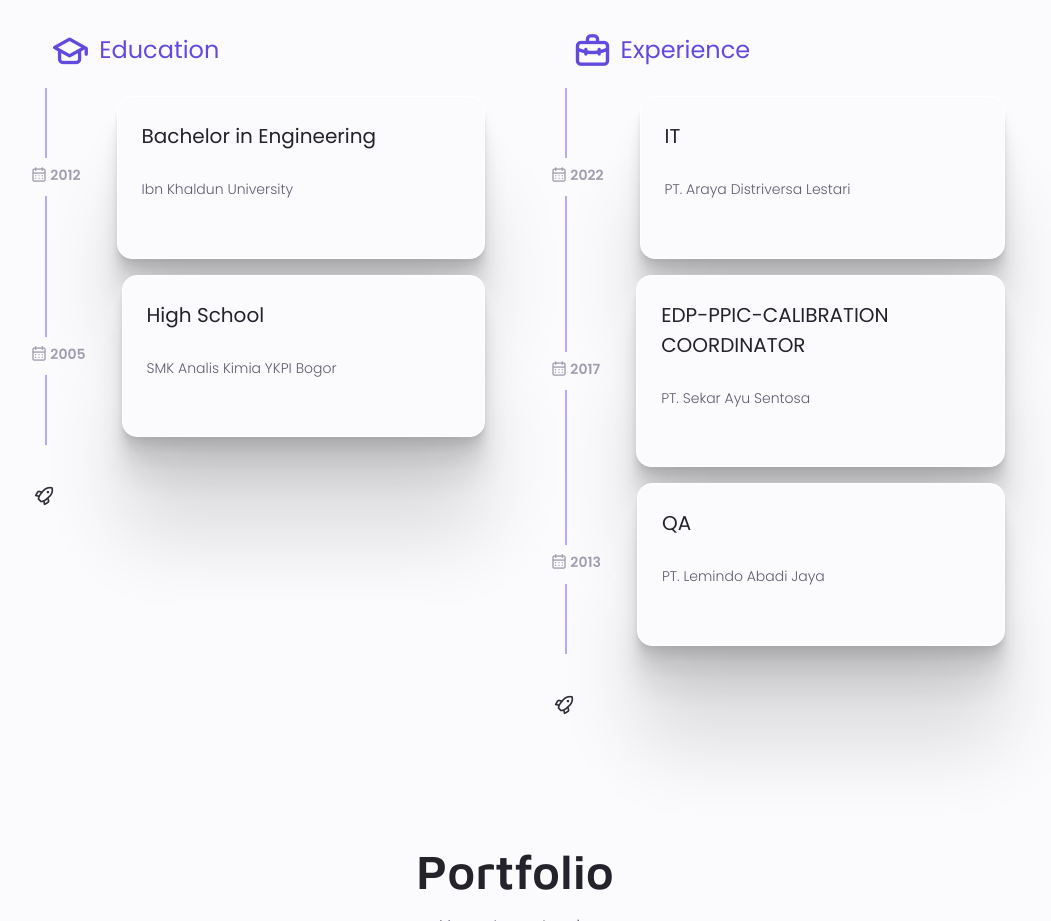
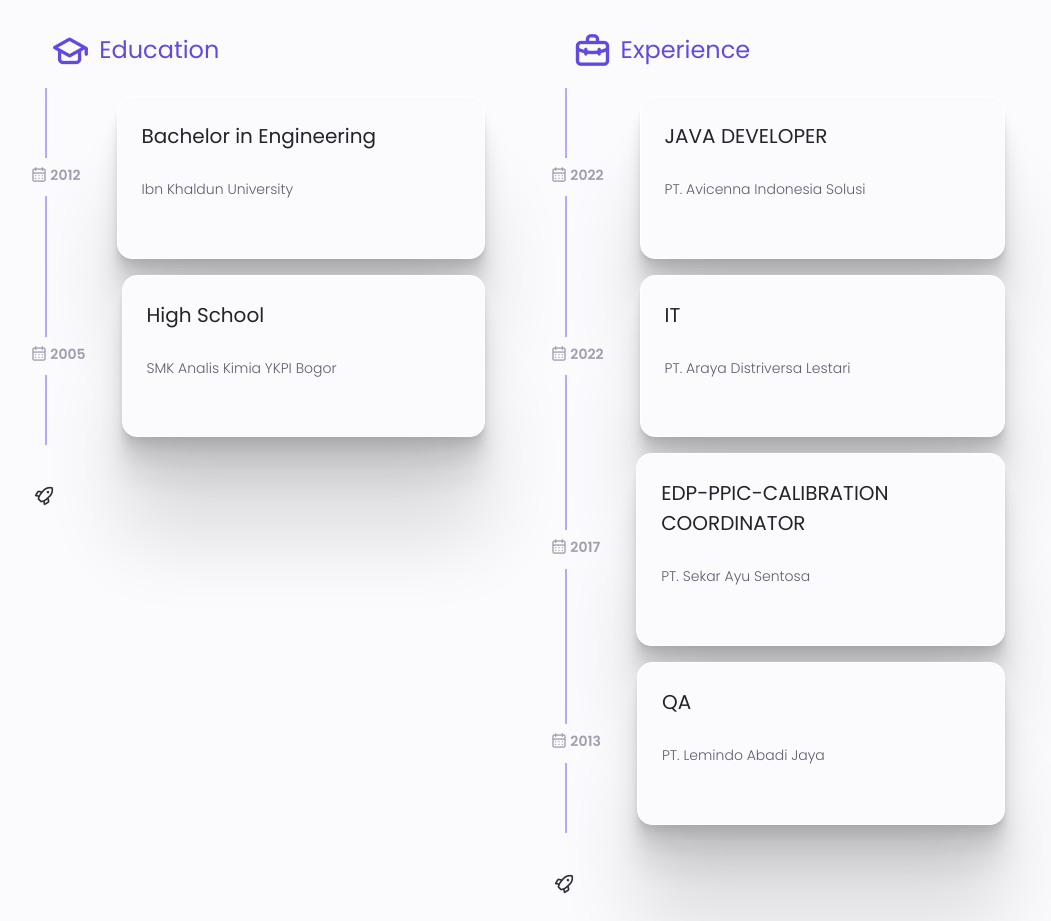
Before and after one commit to dedelukman/dedelukman.github.io, a plain HTML site: page index.html in a window 1280 px wide. Shown: the part 3140-4061 px from the top of the page, without its empty margins (125-1176 px from the left). Drawn offline with nearby package versions, Linux system fonts and the light colour scheme; files whose address does not match are found by name.

Commit message:
Update index.html

```diff
--- a/index.html
+++ b/index.html
@@ -699,6 +699,69 @@
                         <div class="card-body">
                           <div class="task">
                             <div class="abstract">
+                              <h3 class="qualification__title">JAVA DEVELOPER</h3>
+                              <p class="qualification__subtitle">
+                                PT. Avicenna Indonesia Solusi
+                              </p>
+                            </div>
+                            <div class="details">
+                              <p class="qualification__subtitle">
+                                ->Develop, maintaining and improve web and
+                                desktop application (java based).
+                                <br />->Maintaining and monitoring database.
+                                <br />->IT Support
+                              </p>
+                            </div>
+                          </div>
+                        </div>
+                      </div>
+                    </div>
+                  </div>
+
+                  <!-- Timeline item 2 -->
+                  <div class="row">
+                    <!-- Timeline design -->
+                    <div class="col-auto text-center flex-column d-sm-flex">
+                      <div class="row h-50 qualification__journey">
+                        <div class="col">
+                          <span class="qualification__line"></span>
+                        </div>
+                        <div class="col">&nbsp;</div>
+                      </div>
+
+                      <h5>
+                        <span class="badge qualification__calendar">
+                          <i
+                            class="
+                              uil uil-calendar-alt
+                              qualification__calendar-icon
+                            "
+                          ></i>
+                          2022
+                        </span>
+                      </h5>
+
+                      <div class="row h-50 qualification__journey">
+                        <div class="col">
+                          <span class="qualification__line"></span>
+                        </div>
+                        <div class="col">&nbsp;</div>
+                      </div>
+                    </div>
+                    <!-- Timeline content Events -->
+                    <div class="col py-2">
+                      <div
+                        class="
+                          card
+                          education-card
+                          transparent_card
+                          mirror-face
+                          shadow2
+                        "
+                      >
+                        <div class="card-body">
+                          <div class="task">
+                            <div class="abstract">
                               <h3 class="qualification__title">IT</h3>
                               <p class="qualification__subtitle">
                                 PT. Araya Distriversa Lestari
@@ -718,7 +781,7 @@
                     </div>
                   </div>
 
-                  <!-- Timeline item 2 -->
+                   <!-- Timeline item 3 -->
                   <div class="row">
                     <!-- Timeline design -->
                     <div class="col-auto text-center flex-column d-sm-flex">
@@ -801,7 +864,7 @@
                     </div>
                   </div>
 
-                  <!-- Timeline item 3 -->
+                  <!-- Timeline item 4 -->
                   <div class="row">
                     <!-- Timeline design -->
                     <div class="col-auto text-center flex-column d-sm-flex">
```
